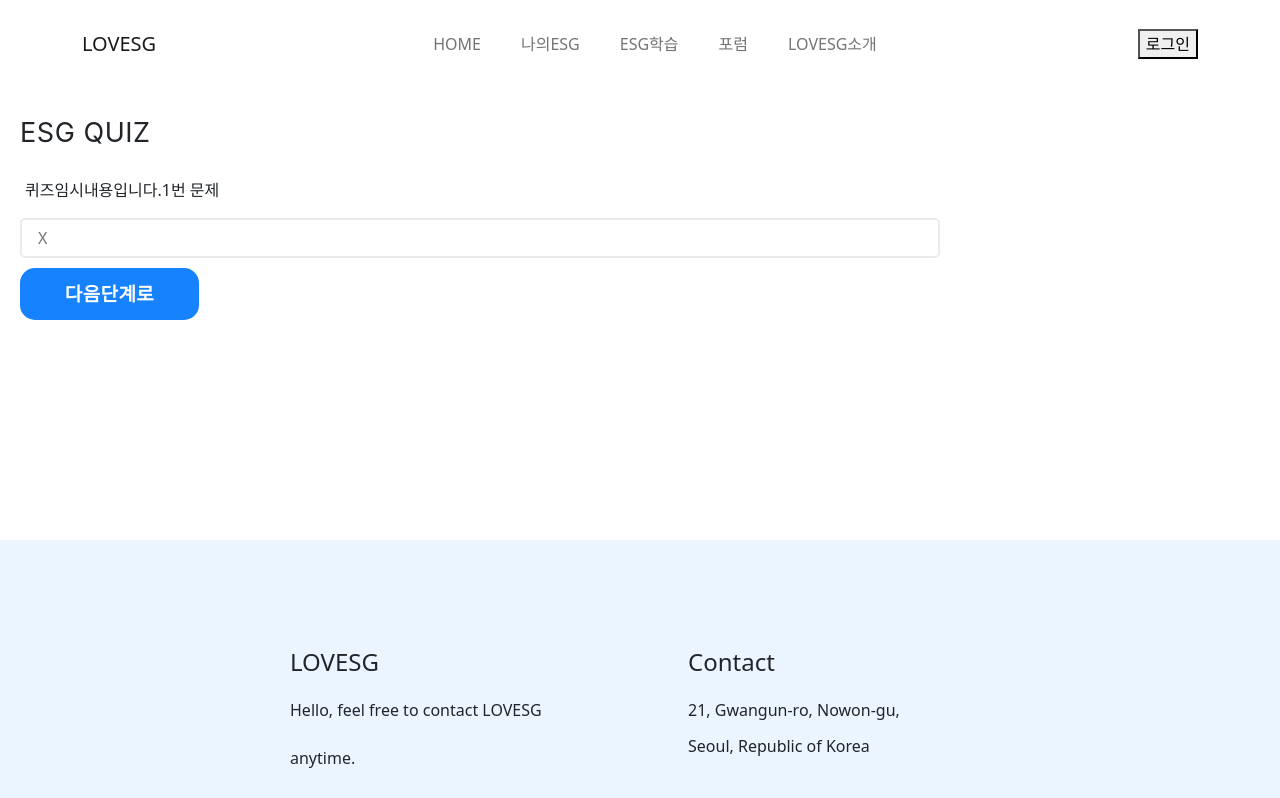
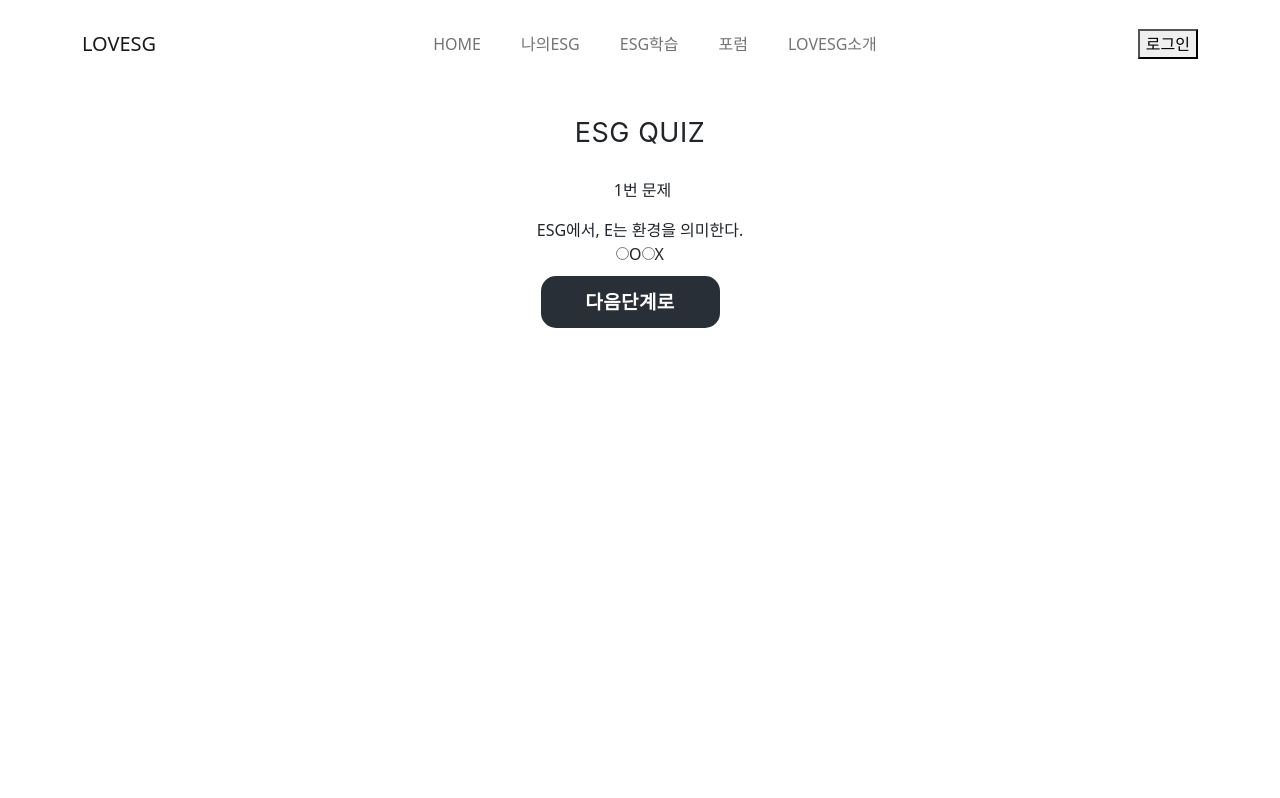
Before and after one commit to KWU-ESG/esg-frontend-next, a Next.js app: page /esg/quiz in a window 1280 px wide. Shown: the top 798 px of the page. Built offline with nearby package versions, Linux system fonts and the light colour scheme.

Commit message:
:art: Improved quiz page code and add quiz-style.js
사용자 답변과 점수 처리 로직 추가 및 quiz-style 파일 추가, 디테일 작업 진행 예정

```diff
--- a/pages/esg/quiz/index.js
+++ b/pages/esg/quiz/index.js
@@ -4,121 +4,116 @@ import Header from '../../../components/layouts/Header';
 import Footer from '../../../components/layouts/Footer';
 import {
   ButtonWrapper,
-    Contents,
   InputWrapper,
-    Label,
-    Subject,
-    SubmitButton,
-    Title,
-    Error,
-    CustomSubmitButton
+  Label
 } from "../../../styles/register-post";
 
-export default function QuizPage(){
+
+import {
+  QuizWrapper,
+  CustomNextButton,
+  Title
+} from "../../../styles/quiz-style";
+
+export default function QuizPage() {
   const [num, setNum] = useState(0);
-    const router = useRouter()
-    const quiz =  {
+  const router = useRouter();
+  const quiz = {
     list: [
       {
         id: 0,
-                question: "퀴즈임시내용입니다.",
-                answer: "X",
+        question: "ESG에서, E는 환경을 의미한다.",
+        options: ["O", "X"],
+        answer: "O",
       },
       {
         id: 1,
-                question: "퀴즈2임시내용입니다.",
+        question: "랄라리 랄라 셩이다.",
+        options: ["O", "X"],
         answer: "O",
       },
       {
         id: 2,
-                question: "퀴즈3임시내용입니다.",
+        question: "우리네 인생은 ?",
+        options: ["O", "X"],
         answer: "X",
       },
       {
         id: 3,
-                question: "퀴즈4임시내용입니다.",
+        question: "삼귀자",
+        options: ["O", "X"],
         answer: "X",
       },
       {
         id: 4,
-                question: "퀴즈5임시내용입니다.",
+        question: "사랑해 널 사랑해",
+        options: ["O", "X"],
         answer: "O",
       },
       {
         id: 5,
-                question: "퀴즈6임시내용입니다.",
+        question: "오다리란 ? ",
+        options: ["O", "X"],
         answer: "X",
       }
     ]
+  };
+
+  const [selectedOption, setSelectedOption] = useState(""); // 선택한 옵션
+  const [userAnswer, setUserAnswer] = useState([]); // 답변
+  const [score, setScore] = useState(0); // 점수
+
+  function answerCheck() { // 문제 가져오고 정답 처리
+    const question = quiz.list[num];
+    if (question.answer === selectedOption) {
+      setScore(score + 1);
     }
-    function onClickBtn(){
-        setNum(num+1)
   }
 
-
+  function onClickBtn() {
+    if (num <= quiz.list.length - 1) {
+      answerCheck(); // 점수 갱신
+      setUserAnswer([...userAnswer, selectedOption]); // 사용자 답변 추가
+      setNum(num + 1); // 다음 문제로 이동
+      setSelectedOption(""); // 옵션 초기화 상태로 갱신
+    } else {
+      // 마지막 문제일 때
+      answerCheck(); // 정답 여부 확인 후 점수 갱신
+      setUserAnswer([...userAnswer, selectedOption]); // 사용자 답변 추가
+    }
+  }
   return (
     <>
     <Header/>
-        {/* <div style={{ padding: '20px', flexGrow: 1 }}>
-      <InputWrapper>
-          <Title>ESG QUIZ</Title>
+    <div style={{ padding: '20px', flexGrow: 1 }}>
+        <InputWrapper><Title>ESG QUIZ</Title></InputWrapper>
+        <QuizWrapper>
+        {num <= quiz.list.length - 1 ? (
+            <>
+                <Label>{num + 1}번 문제</Label>
+                <div>{quiz.list[num].question}</div>
+                <div>
+                {quiz.list[num].options.map((option, index) => (
+                  <label key={index}>
+                    <input
+                      type="radio"
+                      name="answer"
+                      value={option}
+                      checked={selectedOption === option}
+                      onChange={() => setSelectedOption(option)}
+                    />
+                    {option}
+                  </label>
+                ))}
+              </div>
+              <ButtonWrapper><CustomNextButton onClick={onClickBtn}>다음단계로</CustomNextButton></ButtonWrapper>
+              </>
+             ) : (
+                <div>최종 점수는 {score}점입니다!</div>
+             )}
 
-
-        </InputWrapper>
-
-        <InputWrapper>
-          <Label>제목</Label>
-          <Subject type="text" placeholder="제목을 입력하세요"/>
-
-       </InputWrapper>
-
-
-
-
-      </div> */}
-      {quiz.list.map((l, idx) => {
-            if(num === idx) {
-                return <div style={{ padding: '20px', flexGrow: 1 }}>
-
-                    <InputWrapper>
-                    <Title>ESG QUIZ</Title>
-                    </InputWrapper>
-                    <InputWrapper>
-                        <Label>{l.question}{num+1}번 문제</Label>
-                        <Subject type="text" placeholder={l.answer}/>
-                        <ButtonWrapper>
-                            <CustomSubmitButton onClick={onClickBtn}>다음단계로</CustomSubmitButton>
-                        </ButtonWrapper>
-                    </InputWrapper>
+        </QuizWrapper>
     </div>
+    </>
+  );
 }
-            else if(num === 6){
-                return <div>
-                    점수는 _점입니다!
-                </div>
-            }
-
-      })}
-      {/*
-        {quiz.list.map((l, idx) => {
-            if(num === idx) {
-                return <div>
-                    {l.question}
-                    <span>{num+1}번 문제</span>
-                    <button onClick={onClickBtn}>다음단계로</button>
-                </div>
-
-            }
-            else if(num === 6){
-                return <div>
-                    점수는 _점입니다!
-                </div>
-            }
-
-      })}
-      */}
-      <Footer/>
-        </>
-
-    )
-}
--- /dev/null
+++ b/styles/quiz-style.js
@@ -0,0 +1,48 @@
+import styled from "@emotion/styled";
+
+export const QuizWrapper = styled.div`
+  padding-top: 10px;
+  display: flex;
+  flex-direction: column;
+  justify-content: center;
+  align-items: center;
+`;
+export const SubmitButton = styled.button`
+  width: 179px;
+  height: 52px;
+  border: none;
+  line-height: 18px;
+  letter-spacing: 0.02em;
+  font-size: 19px;
+  font-weight: 900;
+  margin-left: 500px;
+  margin-right: 12px;
+  background-color: rgba(244, 128, 35, 1);
+  color: #fff;
+  border-radius: 15px;
+`;
+export const CustomNextButton = styled(SubmitButton)`
+  margin-right: 20px;
+  margin-left: 0px;
+  background-color: rgba(41, 47, 54, 1);
+`;
+
+// display: flex;
+//     flex-direction: row;
+//     align-content: center;
+//     justify-content: center;
+//     align-items: center;
+
+export const Title = styled.div`
+  font-family: Inter;
+  font-size: 27px;
+  font-weight: 400;
+  line-height: 30px;
+  letter-spacing: 0.02em;
+  text-align: left;
+  display: flex;
+  flex-direction: row;
+  justify-content: center;
+  align-items: center;
+  margin-bottom: 20px;
+`;
--- a/styles/register-post.js
+++ b/styles/register-post.js
@@ -133,7 +133,6 @@ export const SubmitButton = styled.button`
   background-color: rgba(244, 128, 35, 1);
   color: #fff;
   border-radius: 15px;
-
 `;
 
 export const CustomSubmitButton = styled(SubmitButton)`
```
Lines whose indentation alone changed are shown as unchanged.
